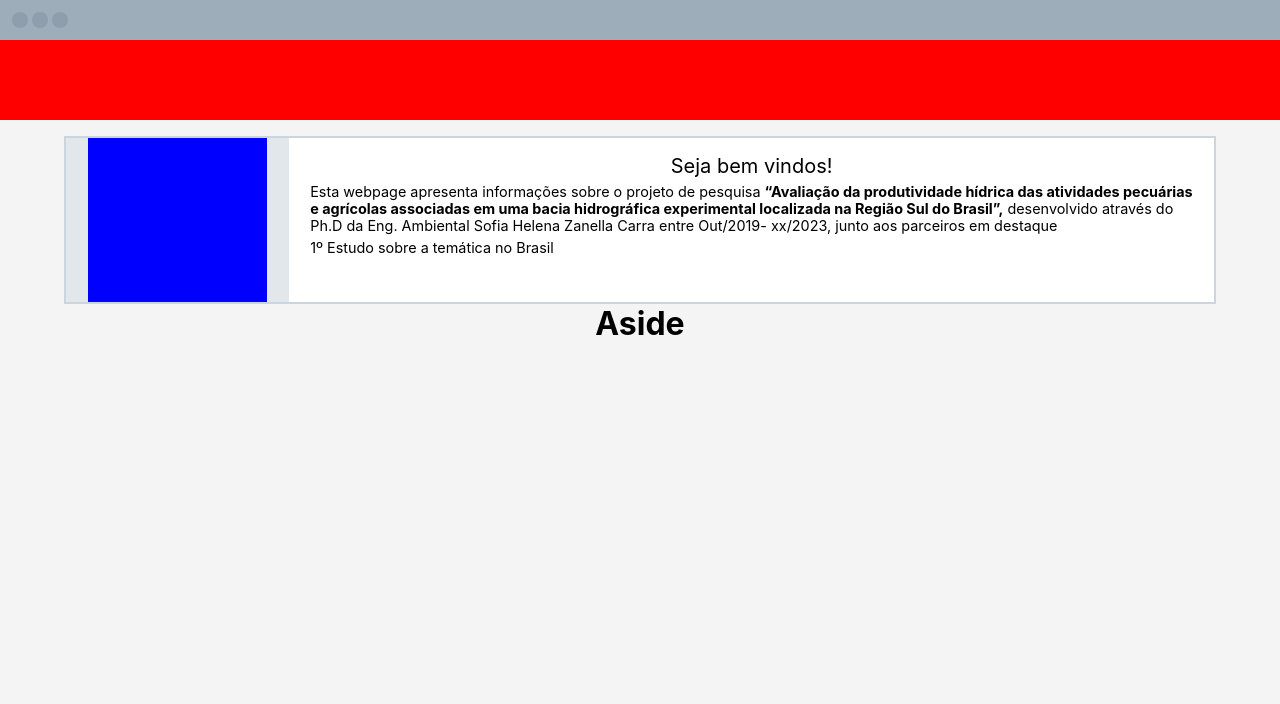
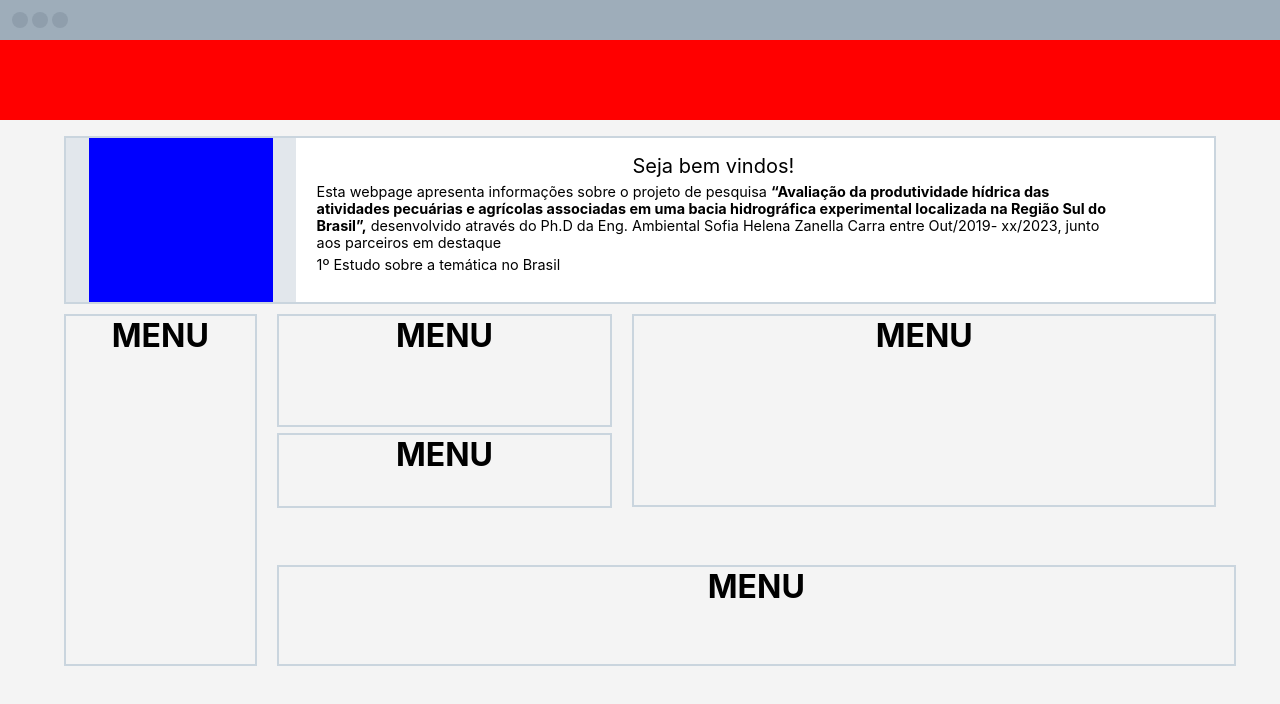
Before and after one commit to GeovaniMoura/app-g, a React (Create React App) app: page / in a window 1280 px wide. Shown: the top 704 px of the page. Built offline with nearby package versions, Linux system fonts and the light colour scheme.

Commit message:
feat: added Welcome component and box structure

```diff
--- a/src/components/AsideBar/index.tsx
+++ b/src/components/AsideBar/index.tsx
@@ -1,7 +1,7 @@
 function AsideBar() {
   return (
     <div>
-      <h1>Aside</h1>
+      <h1>MENU</h1>
     </div>
   )
 }
--- /dev/null
+++ b/src/components/Welcome/index.tsx
@@ -0,0 +1,18 @@
+import * as S from './styles';
+
+function Welcome() {
+  return (
+    <S.DivWelcome>
+      <S.BlockGray>
+        <S.LogoImg></S.LogoImg>
+      </S.BlockGray>
+      <S.ContainerTextWelcome>
+        <S.TitleWelcome>Seja bem vindos!</S.TitleWelcome>
+        <S.ParagraphAbout>Esta webpage apresenta informações sobre o projeto de pesquisa <strong>“Avaliação da produtividade hídrica das atividades pecuárias e agrícolas associadas em uma bacia hidrográfica experimental localizada na Região Sul do Brasil”,</strong> desenvolvido através do Ph.D da Eng. Ambiental Sofia Helena Zanella Carra entre Out/2019- xx/2023, junto aos parceiros em destaque  </S.ParagraphAbout>
+        <S.ParagraphAbout>1º Estudo sobre a temática no Brasil</S.ParagraphAbout>
+      </S.ContainerTextWelcome>
+    </S.DivWelcome>
+  )
+}
+
+export default Welcome;
--- /dev/null
+++ b/src/components/Welcome/styles.ts
@@ -0,0 +1,38 @@
+import styled from 'styled-components';
+
+export const DivWelcome = styled.div`
+  display: flex;
+  width: 90%;
+  height: 168px;
+  background-color: #FFF;
+  border: 2px solid #CAD5DE;
+`
+
+export const BlockGray = styled.div`
+  display: flex;
+  width: 20%;
+  height: 100%;
+  justify-content: center;
+  background-color: #E2E7EC;
+`
+
+export const LogoImg = styled.div`
+  width: 80%;
+  height: 100%;
+  background-color: blue;
+`
+
+export const ContainerTextWelcome = styled.div`
+  width: 70%;
+  margin: 16px;
+`
+
+export const TitleWelcome = styled.div`
+  text-align: center;
+  font-size: 20px;
+`
+
+export const ParagraphAbout = styled.p`
+  font-size: 90%;
+  margin: 5px;
+`
--- a/src/pages/home/index.tsx
+++ b/src/pages/home/index.tsx
@@ -1,33 +1,55 @@
 import AsideBar from "../../components/AsideBar";
-import Header from "../../components/header";
+import Header from "../../components/Header";
+import Welcome from "../../components/Welcome";
 import * as S from './styles';
 
 function Home() {
   return (
     <S.ContainerGeneral>
+
       <Header />
-      <div>
-        <S.ContainerMain>
-          <S.DivWelcome>
-            <S.BlockGray>
-              <S.LogoImg></S.LogoImg>
-            </S.BlockGray>
-            <S.ContainerTextWelcome>
-              <S.TitleWelcome>Seja bem vindos!</S.TitleWelcome>
-              <S.ParagraphAbout>Esta webpage apresenta informações sobre o projeto de pesquisa <strong>“Avaliação da produtividade hídrica das atividades pecuárias e agrícolas associadas em uma bacia hidrográfica experimental localizada na Região Sul do Brasil”,</strong> desenvolvido através do Ph.D da Eng. Ambiental Sofia Helena Zanella Carra entre Out/2019- xx/2023, junto aos parceiros em destaque  </S.ParagraphAbout>
-              <S.ParagraphAbout>1º Estudo sobre a temática no Brasil</S.ParagraphAbout>
-            </S.ContainerTextWelcome>
-          </S.DivWelcome>
-          <div>
-            <div>
+
+      <S.ContainerMain>
+        <Welcome />
+
+        <S.DivMain>
+
+          <S.ContainerAside>
+            <AsideBar />
+          </S.ContainerAside>
+
+          <S.ContainerCenter>
+
+            <S.ContainerFarmsAndReasonsAndMethodology>
+
+              <S.ContainerFarmsAndReasons>
+
+                <S.ContainerProjectReasons>
+                  <AsideBar />
+                </S.ContainerProjectReasons>
+
+                <S.ContainerEvaluatedFarms>
+                  <AsideBar />
+                </S.ContainerEvaluatedFarms>
+
+              </S.ContainerFarmsAndReasons>
+
+              <S.ContainerMethodology>
+                <AsideBar />
+              </S.ContainerMethodology>
+
+            </S.ContainerFarmsAndReasonsAndMethodology>
+
+            <S.ContainerProductivity>
               <AsideBar />
-            </div>
-            <div>
-              <div></div>
-            </div>
-          </div>
-        </S.ContainerMain>
-      </div>
+            </S.ContainerProductivity>
+
+          </S.ContainerCenter>
+
+        </S.DivMain>
+
+      </S.ContainerMain>
+
     </S.ContainerGeneral>
   )
 }
--- a/src/pages/home/styles.ts
+++ b/src/pages/home/styles.ts
@@ -10,42 +10,80 @@ export const ContainerGeneral = styled.div`
 export const ContainerMain = styled.div`
   display: flex;
   margin-top: 16px;
+  width: 100%;
+  height: 80%;
   flex-direction: column;
   align-items: center;
 `
 
-export const DivWelcome = styled.div`
+export const DivMain = styled.div`
   display: flex;
+  margin-top: 10px;
   width: 90%;
-  height: 168px;
-  background-color: #FFF;
-  border: 2px solid #CAD5DE;
+  height: 55%;
 `
-export const BlockGray = styled.div`
+
+export const ContainerAside = styled.div`
   display: flex;
   width: 20%;
   height: 100%;
+  border: 2px solid #CAD5DE;
+  text-align: center;
   justify-content: center;
-  background-color: #E2E7EC;
 `
 
-export const LogoImg = styled.div`
-  width: 80%;
-  height: 100%;
-  background-color: blue;
+export const ContainerFarmsAndReasons = styled.div`
+  display: flex;
+  flex-direction: column;
+  width: 35%;
 `
 
-export const ContainerTextWelcome = styled.div`
-  width: 80%;
-  margin: 16px;
+export const ContainerProjectReasons = styled.div`
+  display: flex;
+  width: 100%;
+  height: 45%;
+  border: 2px solid #CAD5DE;
+  margin: 0 20px;
+  justify-content: center;
 `
 
-export const TitleWelcome = styled.div`
-  text-align: center;
-  font-size: 20px;
+export const ContainerEvaluatedFarms = styled.div`
+  display: flex;
+  width: 100%;
+  height: 30%;
+  border: 2px solid #CAD5DE;
+  margin: 6px 20px;
+  justify-content: center;
 `
 
-export const ParagraphAbout = styled.p`
-  font-size: 90%;
-  margin: 5px;
+export const ContainerMethodology = styled.div`
+  display: flex;
+  flex-grow: 1;
+  height: 77%;
+  margin-left: 40px;
+  border: 2px solid #CAD5DE;
+  justify-content: center;
 `
+
+export const ContainerCenter = styled.div`
+  display: flex;
+  flex-direction: column;
+  height: 100%;
+  width: 100%;
+`
+
+export const ContainerFarmsAndReasonsAndMethodology = styled.div`
+  display: flex;
+  height: 100%;
+  width: 100%;
+`
+
+export const ContainerProductivity = styled.div`
+  display: flex;
+  flex-grow: 1;
+  width: 100%;
+  height: 40%;
+  justify-content: center;
+  margin: 0 20px;
+  border: 2px solid #CAD5DE;
+`
```
Also changed, not shown: src/components/Header/index.tsx (renamed from src/components/header/index.tsx), src/components/Header/styles.ts (renamed from src/components/header/styles.ts).
